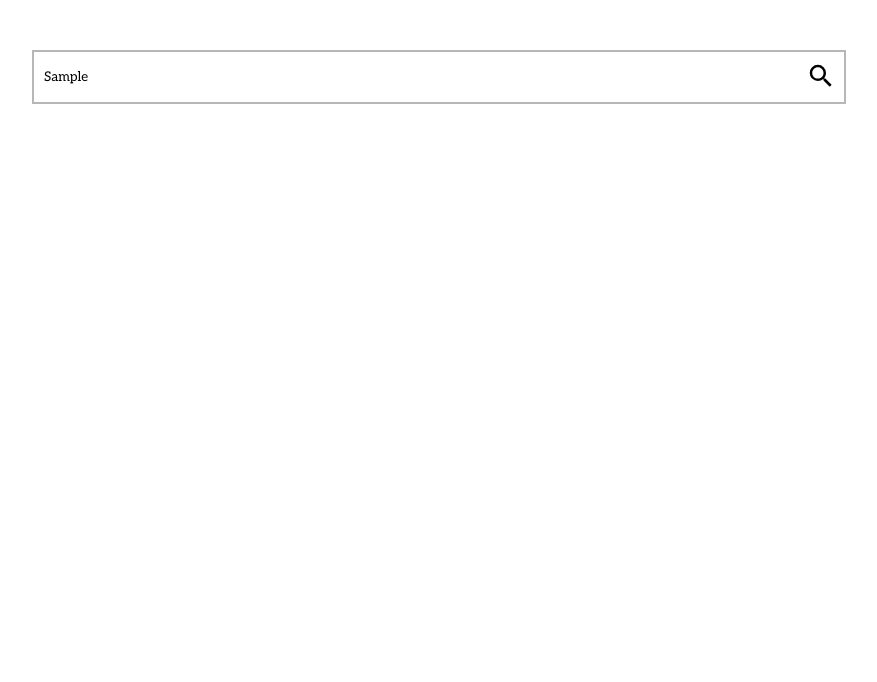
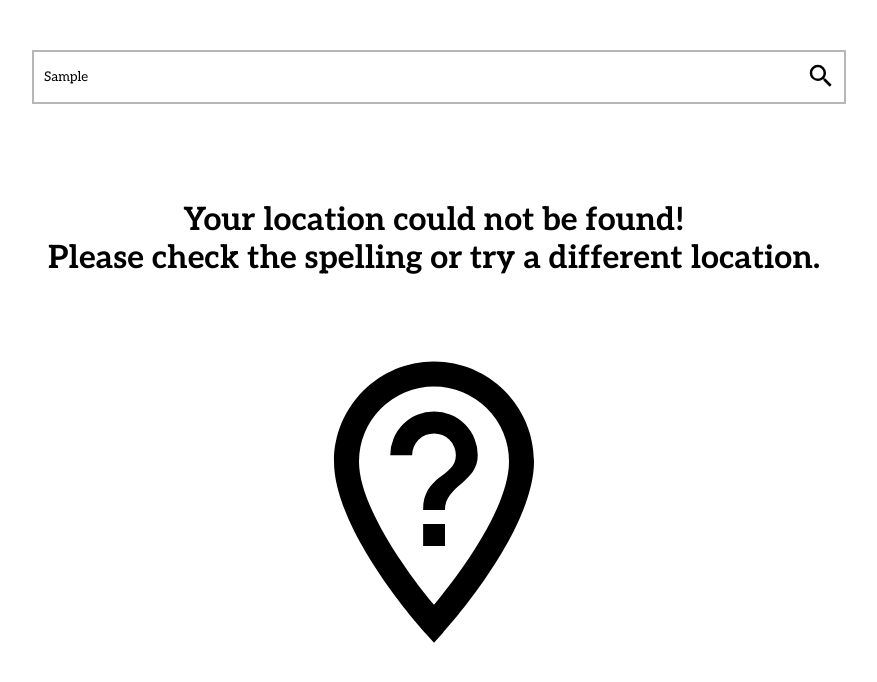
Before and after one commit to PersephoneXO/top-weather-app, a website built with webpack: page dist/index.html in a window 1280 px wide. Both pictures are taken after typing "Sample" into the empty fields and a click on the button 1027 px from the left and 77 px from the top of the page. Shown: the whole page, without its empty margins (206-1083 px from the left). Built offline with nearby package versions, Linux system fonts and the light colour scheme; no server answers.

Commit message:
error page finished

```diff
--- a/src/data-manager.js
+++ b/src/data-manager.js
@@ -189,9 +189,22 @@ export const dataManager=(function(){
         return container;
     }
 
+    //function to create error page if the location cannot be found
+    function createErrorPage(){
+        let container=createDOM('div','error-page-container');
+        let text=createDOM('h1','error-page-text');
+        text.innerHTML=`Your location could not be found!<br>Please check the spelling or try a different location.`;
+        container.appendChild(text);
+        let img=createDOM('div','error-page-img-container');
+        img.innerHTML='<svg id="error-page-img" xmlns="http://www.w3.org/2000/svg" viewBox="0 0 24 24"><title>map-marker-question-outline</title><path d="M12,1C7.59,1 4,4.59 4,9C4,14.57 10.96,22.34 11.26,22.67L12,23.5L12.74,22.67C13.04,22.34 20,14.57 20,9C20,4.59 16.41,1 12,1M12,20.47C9.82,17.86 6,12.54 6,9A6,6 0 0,1 12,3A6,6 0 0,1 18,9C18,12.83 13.75,18.36 12,20.47M11.13,14H12.88V15.75H11.13M12,5A3.5,3.5 0 0,0 8.5,8.5H10.25A1.75,1.75 0 0,1 12,6.75A1.75,1.75 0 0,1 13.75,8.5C13.75,10.26 11.13,10.04 11.13,12.88H12.88C12.88,10.91 15.5,10.69 15.5,8.5A3.5,3.5 0 0,0 12,5Z" /></svg>';
+        container.appendChild(img);
+        return container;
+    }
+
     return{
         getData,
         showData,
-        createLandingPage
+        createLandingPage,
+        createErrorPage
     }
 })();
--- a/src/index.js
+++ b/src/index.js
@@ -17,8 +17,16 @@ document.addEventListener('DOMContentLoaded',()=>{
 //show data on page load
 searchBar.addEventListener('submit', async (e)=>{
     e.preventDefault();
+
+    try{
     let weatherData=await dataManager.getData();
     mainContainer.innerHTML="";
     let weatherContent=await dataManager.showData(weatherData);
     mainContainer.appendChild(weatherContent);
+    }catch(error){
+        mainContainer.innerHTML="";
+        mainContainer.appendChild(dataManager.createErrorPage());
+    }finally{
+
+    }
 });
--- a/src/styles.css
+++ b/src/styles.css
@@ -63,11 +63,22 @@ html, body{
 
 
 /*landing page*/
-.landing-page-container{
+.landing-page-container, .error-page-container{
     display: flex;
     flex-direction: column;
     align-items: center;
+    text-align: center;
 }
+
+.error-page-container{
+    margin-top: 50px;
+}
+
+#error-page-img{
+    height: 300px;
+    margin-top: 50px;
+}
+
 
 
 /*current container*/
```
Also changed, not shown: dist/main.js.
